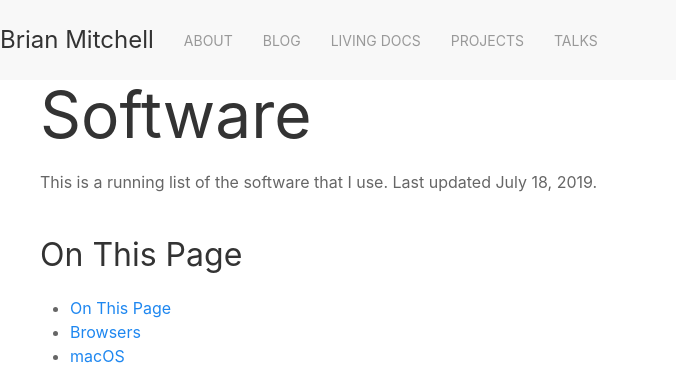
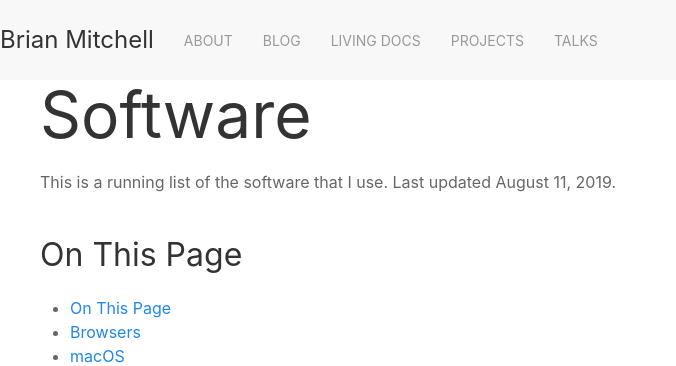
Before and after one commit to BrianMitchL/brianm.me, a Jekyll site: the page built from _living-docs/software.md, in a window 1280 px wide and 900 px high. Shown: the top 366 px of the window, without its empty margins (0-676 px from the left). Built offline with Jekyll 4.4.1, drawn with Linux system fonts in a browser that asks for light colours; nearby versions of some CDN libraries; emoji names are drawn with the system emoji font.

Commit message:
Update modified date

```diff
--- a/_living-docs/software.md
+++ b/_living-docs/software.md
@@ -1,6 +1,6 @@
 ---
 layout: page
-modified: 2019-07-18
+modified: 2019-08-11
 title: Software
 description: A list of software that I use.
 ---
```
